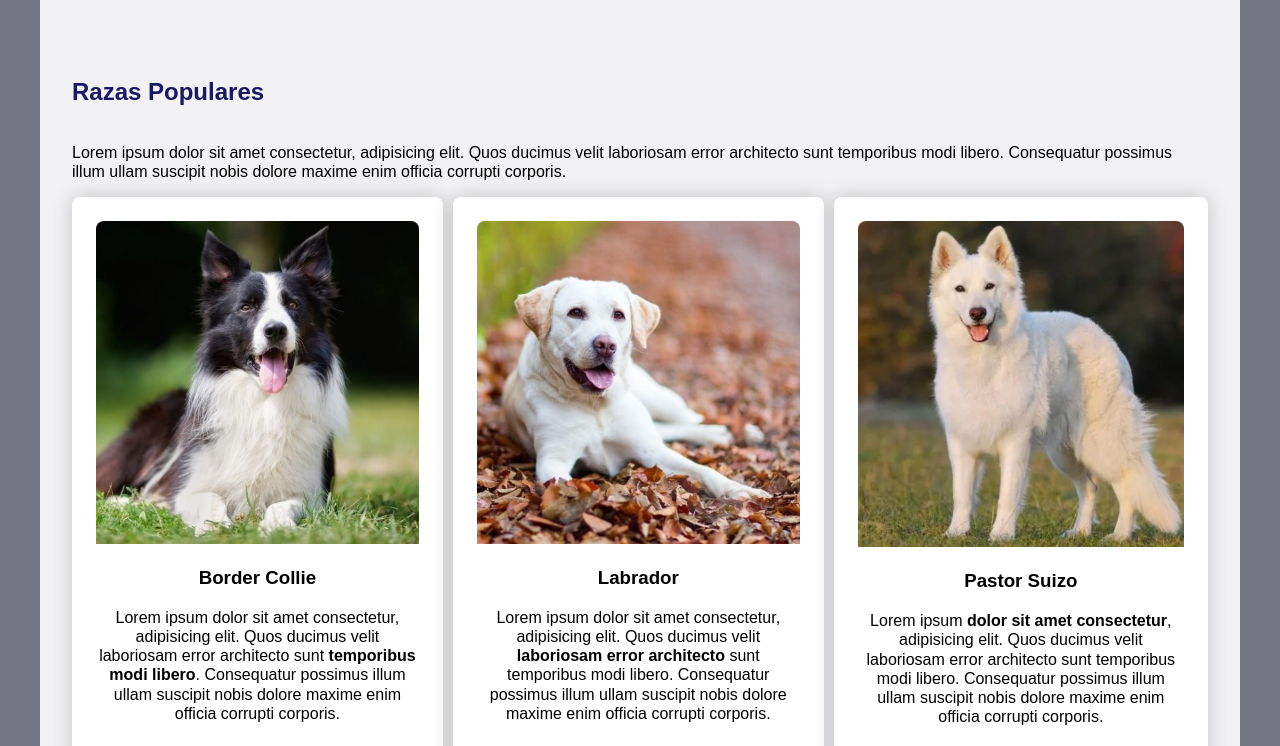
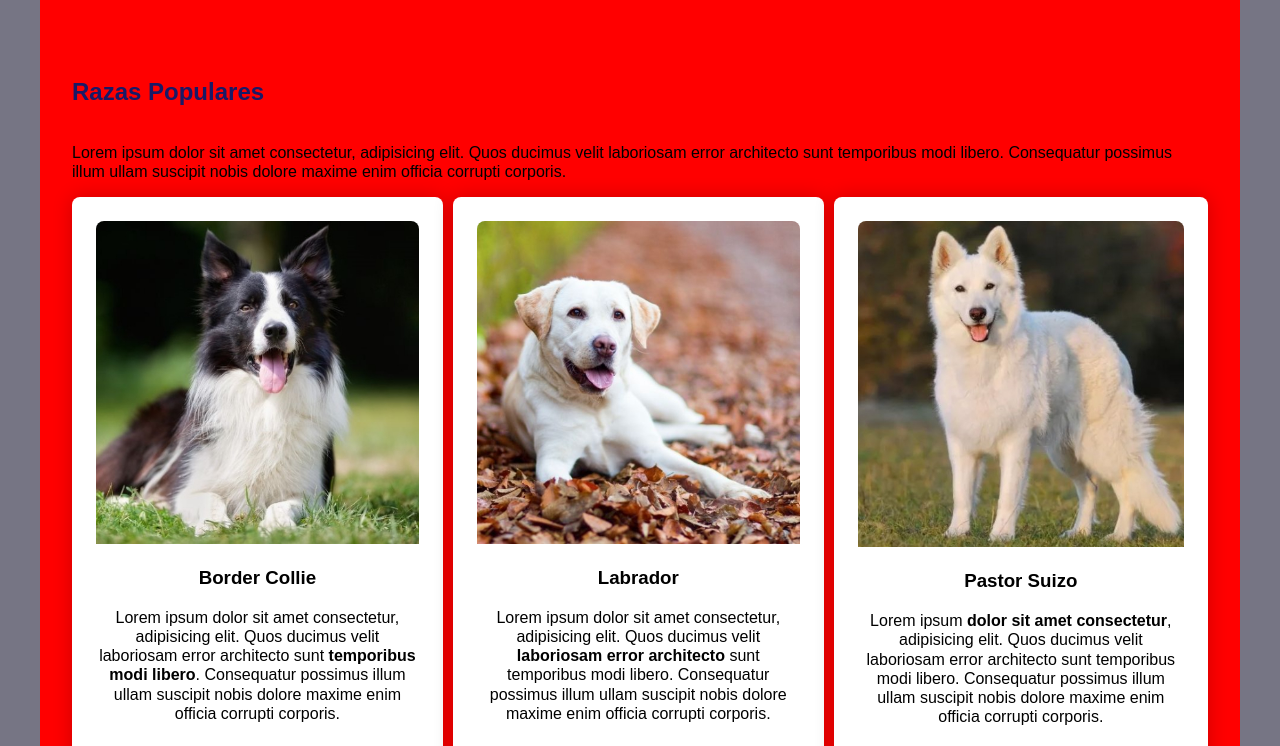
Before and after one commit to spena89/MundoCanino, a plain HTML site: page index.html in a window 1280 px wide. Shown: the part 105-851 px from the top of the page. Drawn offline with Linux system fonts and the light colour scheme.

Commit message:
test commit

```diff
--- a/css/styles.css
+++ b/css/styles.css
@@ -6,7 +6,8 @@
 
 .wrapper-grid {
     border-radius: 10px;
-    background: rgba(255, 255, 255, .9);
+    background-color: red;
+    /* background: rgba(255, 255, 255, .9); */
     padding: 2em;
     display: grid;
     grid-column-gap: 10px;
```
